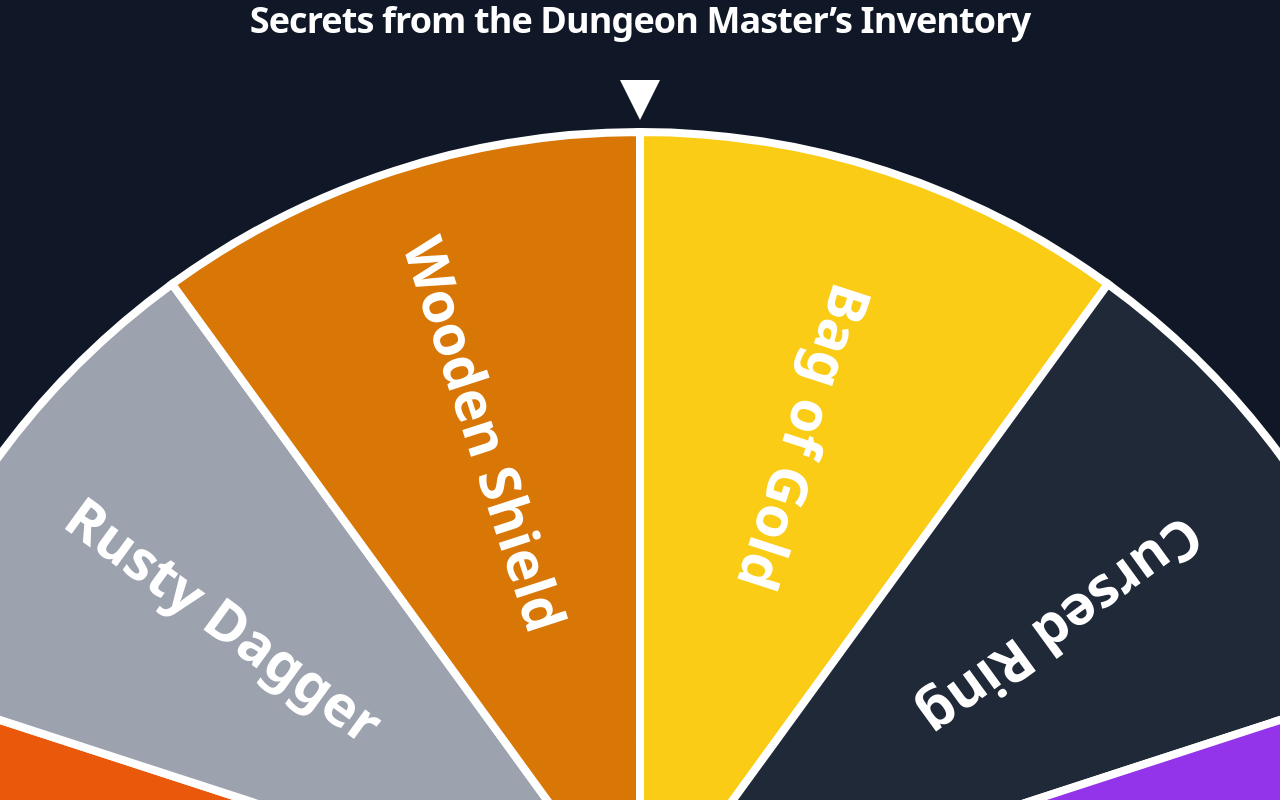
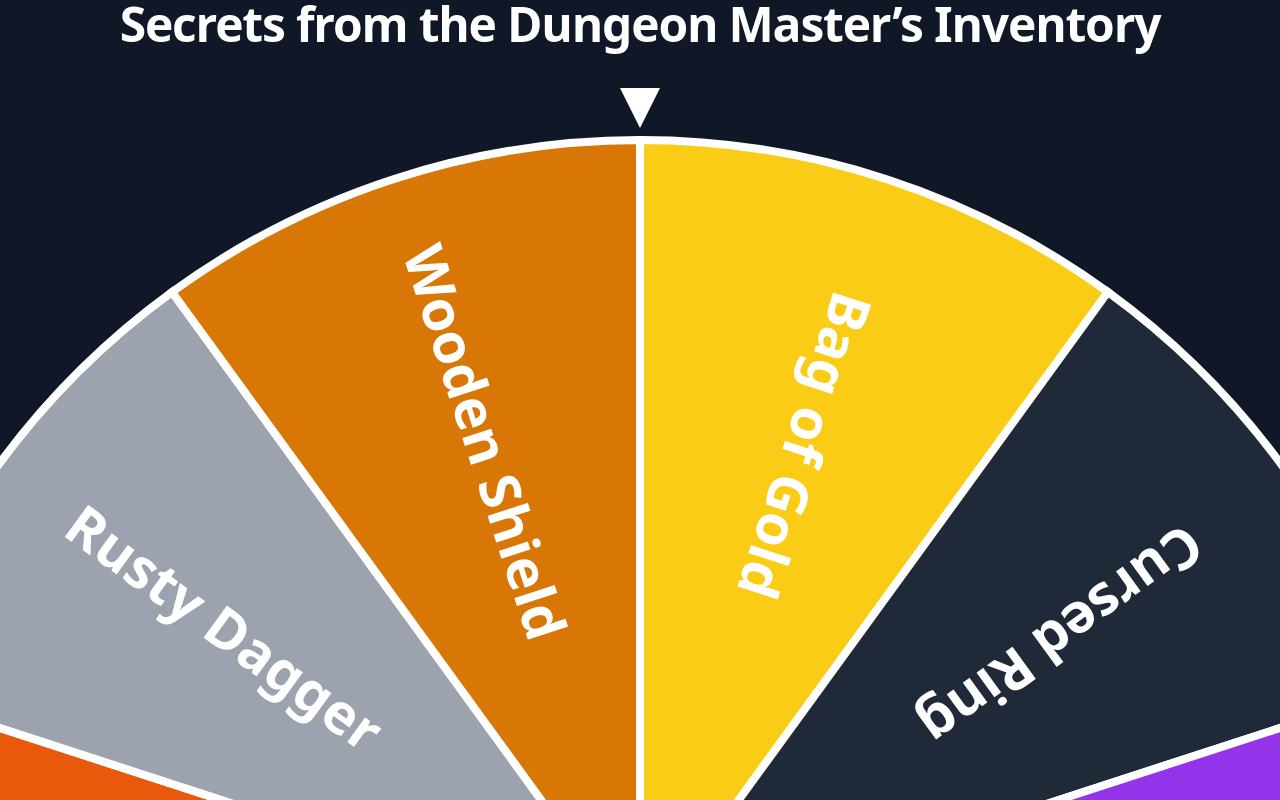
Before and after one commit to Uszczi/ai-wheel-of-fortune, a Next.js app: page / in a window 1280 px wide. Shown: the top 800 px of the page. Built offline with nearby package versions, Linux system fonts and the light colour scheme.

Commit message:
💄 make title bigger

```diff
--- a/app/WheelTittle.tsx
+++ b/app/WheelTittle.tsx
@@ -1,6 +1,6 @@
 export default function WheelTitle() {
   return (
-    <h1 className="scroll-m-20 text-center text-4xl font-extrabold tracking-tight text-balance">
+    <h1 className="scroll-m-20 text-center text-5xl font-extrabold tracking-tight text-balance">
       Secrets from the Dungeon Master’s Inventory
     </h1>
   );
```
